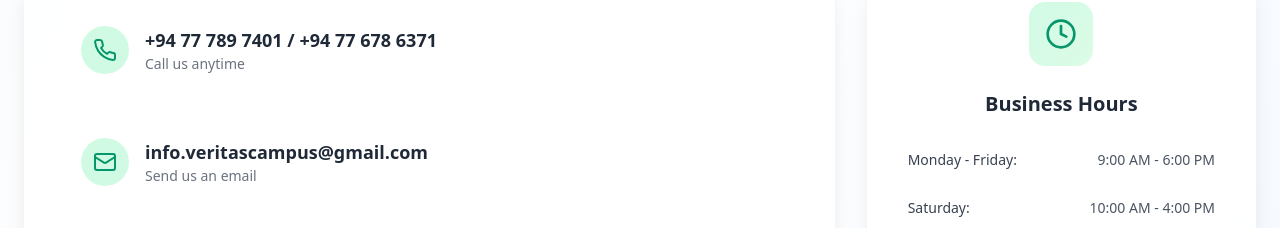
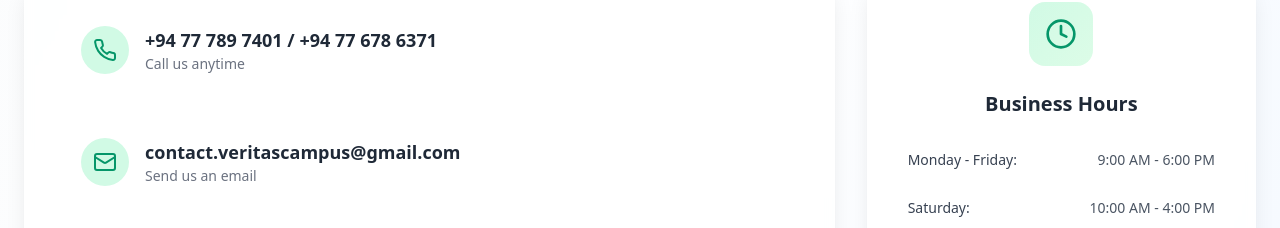
Before and after one commit to Wolferlk/Veritas-International-Uni, a React (Vite) app in the folder Frontend/: page /contact in a window 1280 px wide. Shown: the part 1226-1454 px from the top of the page. Built offline with nearby package versions, Linux system fonts and the light colour scheme.

Commit message:
change the email address

```diff
--- a/Frontend/src/pages/ContactUs/ContactUs.tsx
+++ b/Frontend/src/pages/ContactUs/ContactUs.tsx
@@ -220,7 +220,7 @@ const ContactPage: React.FC = () => {
                       </div>
                       <div>
                         <p className="text-gray-800 font-semibold text-lg">
-                          info.veritascampus@gmail.com
+                          contact.veritascampus@gmail.com
                         </p>
                         <p className="text-gray-500 text-sm">
                           Send us an email
```
